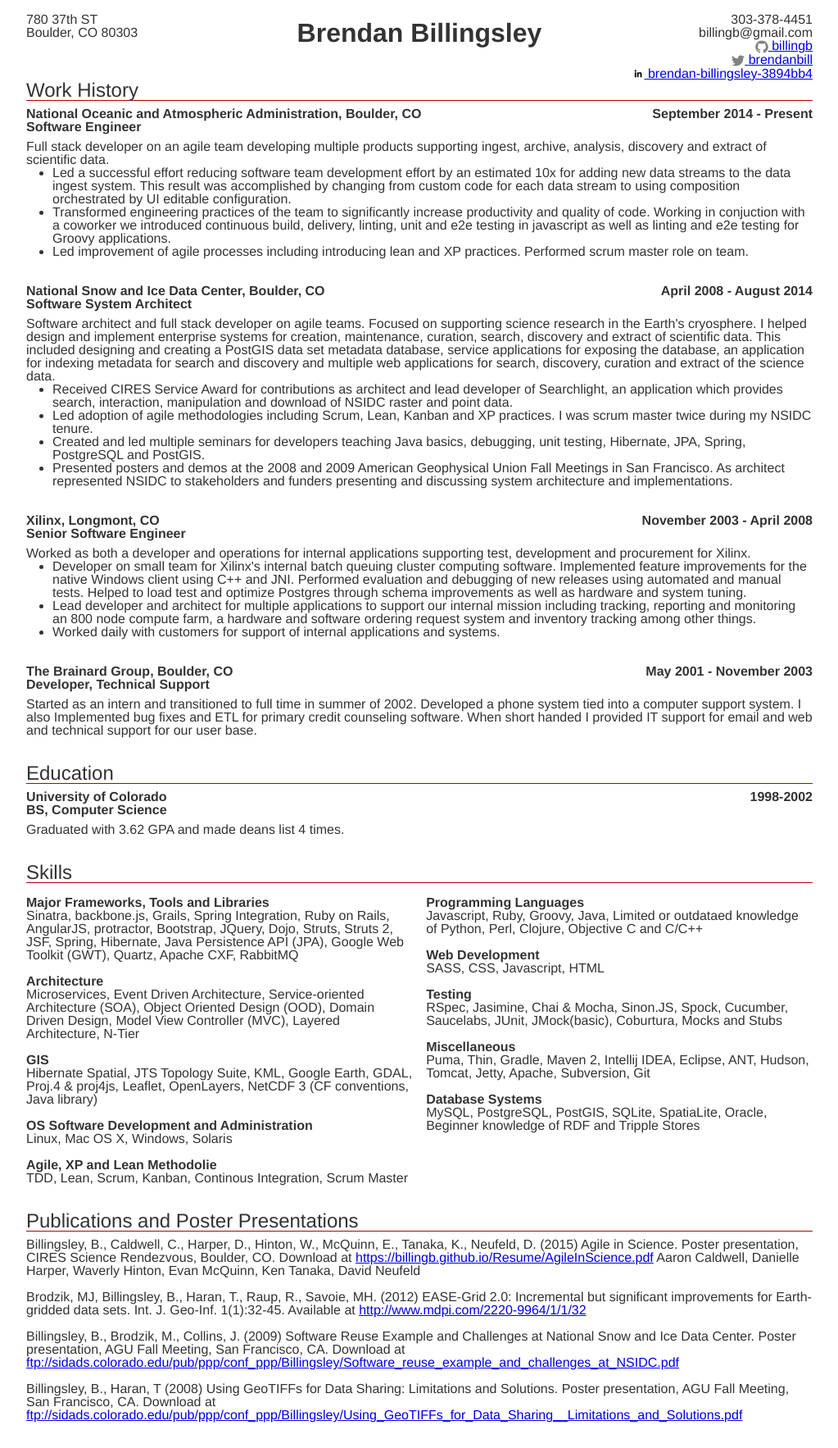
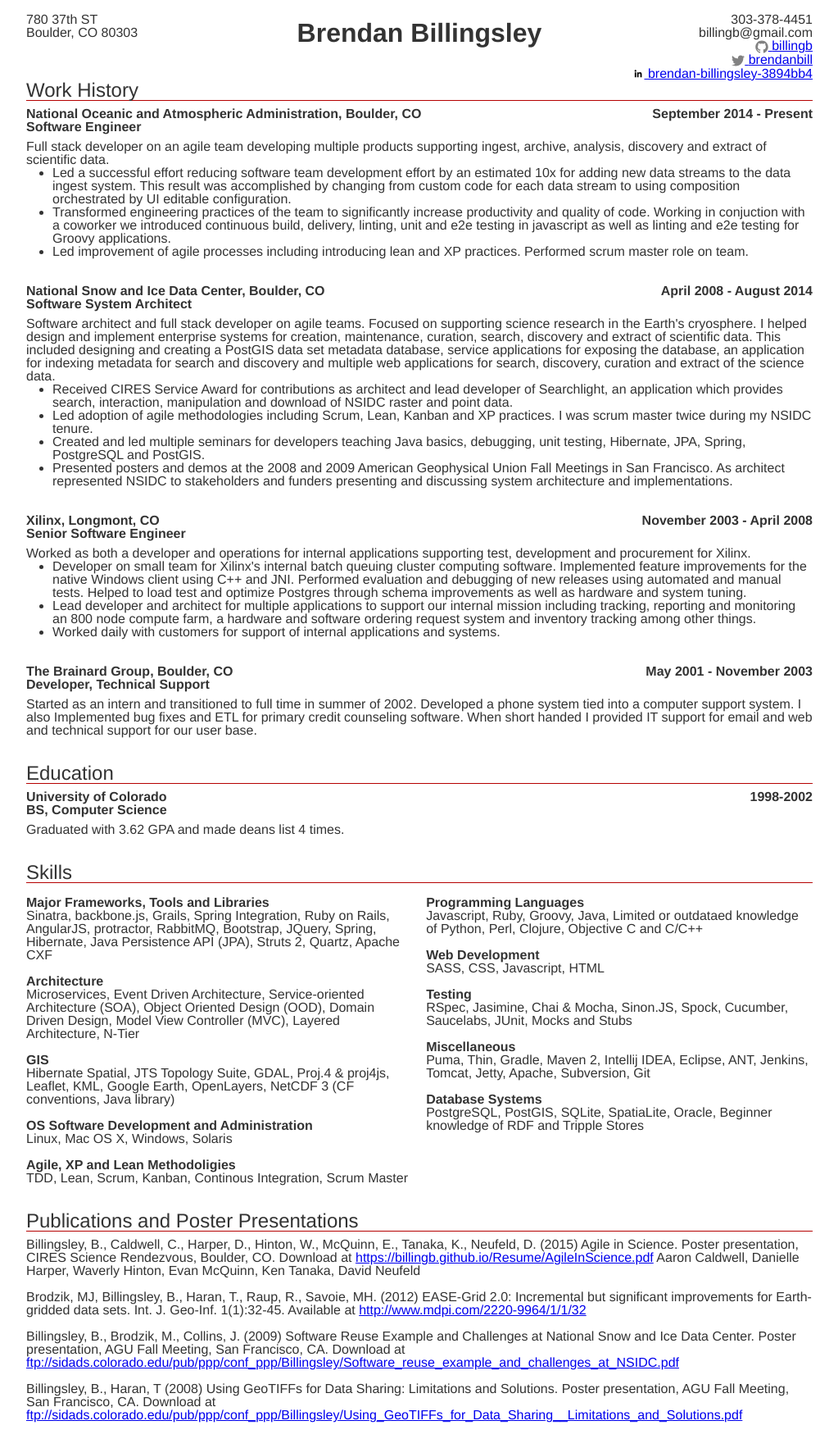
Before and after one commit to billingb/billingb.github.io, a Jekyll site: the page built from resume/index.html, in a window 1280 px wide. Shown: the whole page at 82% size, without its empty margins (104-1127 px from the left). Built offline with Jekyll 4.4.1, drawn with Linux system fonts in a browser that asks for light colours.

Commit message:
Skill cleanup

```diff
--- a/_data/resume/skills.yaml
+++ b/_data/resume/skills.yaml
@@ -18,19 +18,15 @@
     - Ruby on Rails
     - AngularJS
     - protractor
+    - RabbitMQ
     - Bootstrap
     - JQuery
-    - Dojo
-    - Struts
-    - Struts 2
-    - JSF
     - Spring
     - Hibernate
     - Java Persistence API (JPA)
-    - Google Web Toolkit (GWT)
+    - Struts 2
     - Quartz
     - Apache CXF
-    - RabbitMQ
 
 - category: Web Development
   skills:
@@ -60,22 +56,19 @@
     - Cucumber
     - Saucelabs
     - JUnit
-    - JMock(basic)
-    - Coburtura
     - Mocks and Stubs
 
 - category: GIS
   skills:
     - Hibernate Spatial
     - JTS Topology Suite
-    - KML
-    - Google Earth
     - GDAL
     - Proj.4 & proj4js
     - Leaflet
+    - KML
+    - Google Earth
     - OpenLayers
-    - NetCDF 3 (CF conventions
-    - Java library)
+    - NetCDF 3 (CF conventions, Java library)
 
 - category: Miscellaneous
   skills:
@@ -86,7 +79,7 @@
     - Intellij IDEA
     - Eclipse
     - ANT
-    - Hudson
+    - Jenkins
     - Tomcat
     - Jetty
     - Apache
@@ -102,7 +95,6 @@
 
 - category: Database Systems
   skills:
-    - MySQL
     - PostgreSQL
     - PostGIS
     - SQLite
@@ -110,7 +102,7 @@
     - Oracle
     - Beginner knowledge of RDF and Tripple Stores
 
-- category: Agile, XP and Lean Methodolie
+- category: Agile, XP and Lean Methodoligies
   skills:
     - TDD
     - Lean
```
